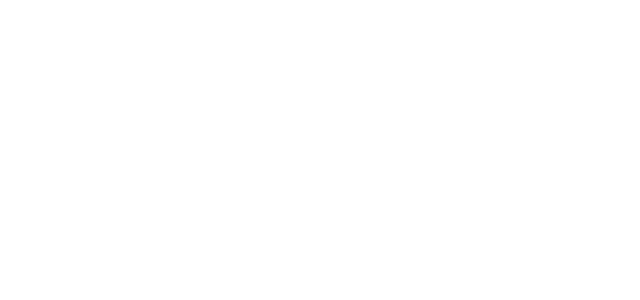
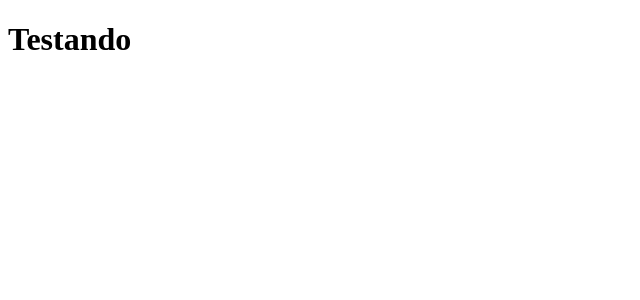
Before and after one commit to jvictorPS/Dicionario_Web, a React (Vite) app in the folder Dicionario_Web/: page / in a window 1280 px wide. Shown: the top 300 px of the page, without its empty margins (0-640 px from the left). Built offline with nearby package versions, Linux system fonts and the light colour scheme.

Commit message:
instalação styled components

```diff
--- a/Dicionario_Web/src/App.jsx
+++ b/Dicionario_Web/src/App.jsx
@@ -3,7 +3,7 @@
 
   return (
     <>
-
+      <h1>Testando</h1>
     </>
   )
 }
--- /dev/null
+++ b/package.json
@@ -0,0 +1,5 @@
+{
+  "dependencies": {
+    "styled-components": "^6.0.7"
+  }
+}
```
Also changed, not shown: Dicionario_Web/src/assets/favicon-32x32.png (deleted), 1 other file (tests, documents, lock files or other folders).
